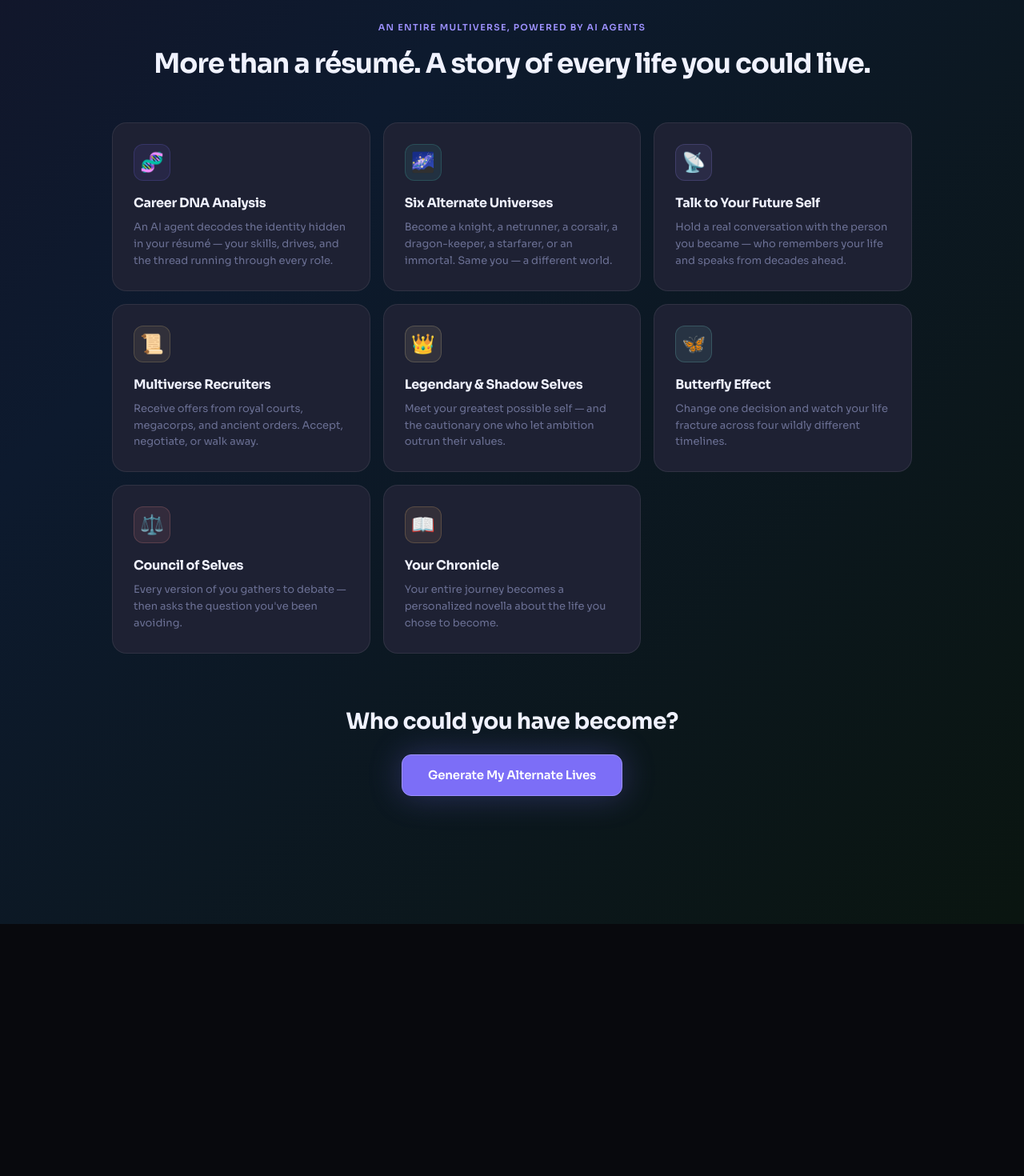
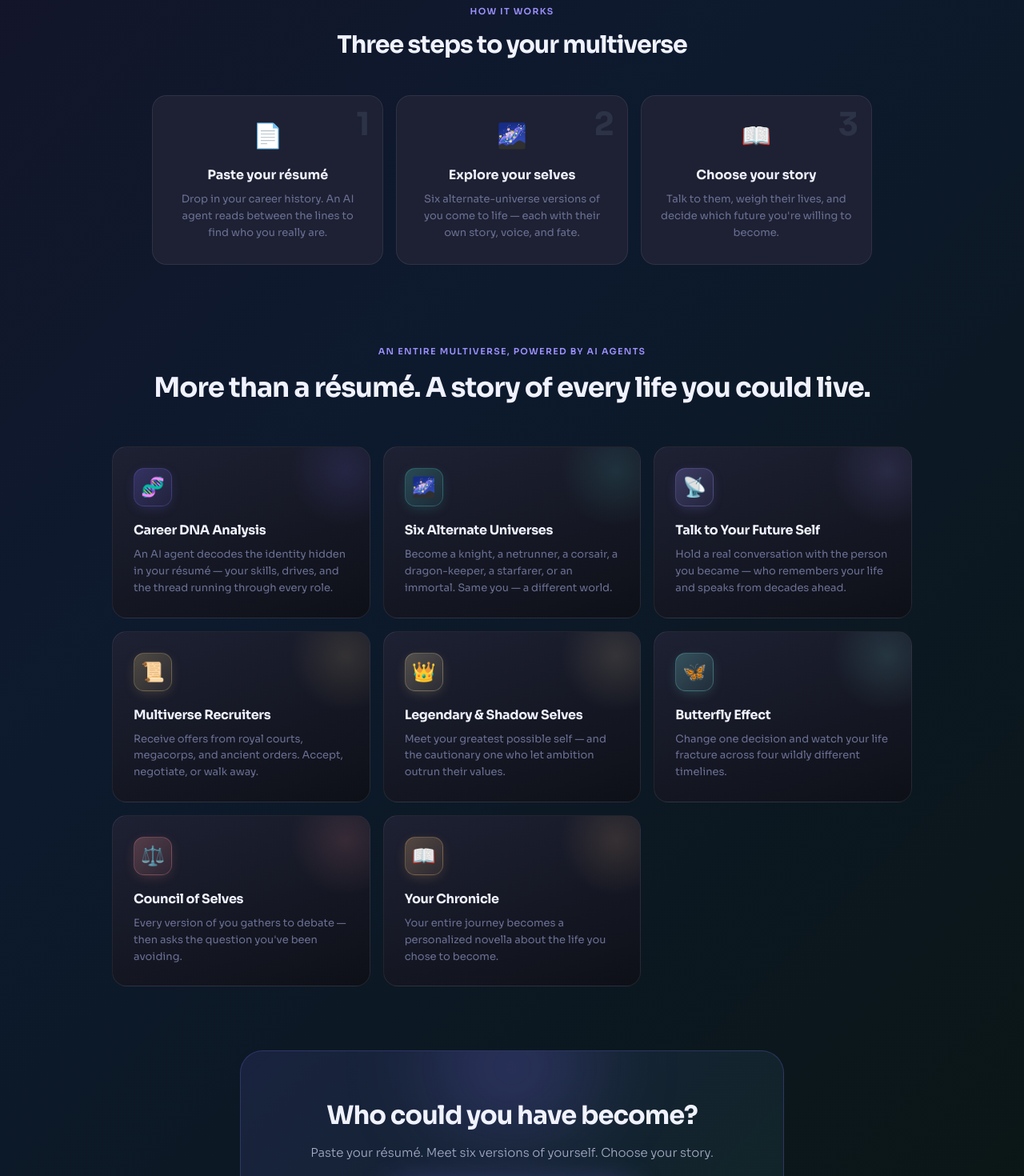
Before and after one commit to anitohlm/LinkedOut, a Next.js app: page / in a window 1280 px wide. Shown: the part 1220-2690 px from the top of the page at 80% size. Before the commit the page ends 2375 px from the top, so only its background shows below. Built offline with nearby package versions, Linux system fonts and the light colour scheme.

Commit message:
improved landing page

```diff
--- a/src/components/screens/Landing.tsx
+++ b/src/components/screens/Landing.tsx
@@ -221,8 +221,36 @@ export default function Landing({ transitionTo }: LandingProps) {
           </motion.div>
         </motion.div>
 
+        {/* ── HOW IT WORKS ── */}
+        <div style={{ maxWidth: 980, margin: "0 auto", padding: "20px 40px 40px" }}>
+          <motion.div initial={{ opacity: 0, y: 20 }} whileInView={{ opacity: 1, y: 0 }} viewport={{ once: true, margin: "-80px" }} transition={{ duration: 0.5 }}
+            style={{ textAlign: "center", marginBottom: 40 }}>
+            <p style={{ fontSize: 11, fontWeight: 600, letterSpacing: "0.12em", textTransform: "uppercase", color: "var(--violet2)", marginBottom: 12 }}>
+              How it works
+            </p>
+            <h2 style={{ fontSize: 30, fontWeight: 700, letterSpacing: "-1px", color: "var(--text)" }}>
+              Three steps to your multiverse
+            </h2>
+          </motion.div>
+
+          <div style={{ display: "grid", gridTemplateColumns: "repeat(auto-fit, minmax(240px, 1fr))", gap: 16, position: "relative" }}>
+            {STEPS.map((s, i) => (
+              <motion.div key={s.title} initial={{ opacity: 0, y: 20 }} whileInView={{ opacity: 1, y: 0 }} viewport={{ once: true, margin: "-40px" }}
+                transition={{ duration: 0.45, delay: i * 0.1 }}
+                style={{ position: "relative", padding: "28px 24px", borderRadius: 18, textAlign: "center",
+                  background: "var(--surface)", border: "1px solid var(--border)" }}>
+                <div style={{ position: "absolute", top: 16, right: 18, fontSize: 40, fontWeight: 800, letterSpacing: "-2px",
+                  color: "var(--surface3)", lineHeight: 1 }}>{i + 1}</div>
+                <div style={{ fontSize: 30, marginBottom: 14 }}>{s.icon}</div>
+                <h3 style={{ fontSize: 16, fontWeight: 700, color: "var(--text)", marginBottom: 8 }}>{s.title}</h3>
+                <p style={{ fontSize: 13, color: "var(--text3)", lineHeight: 1.6 }}>{s.desc}</p>
+              </motion.div>
+            ))}
+          </div>
+        </div>
+
         {/* ── FEATURES ── */}
-        <div style={{ maxWidth: 1080, margin: "0 auto", padding: "40px 40px 100px" }}>
+        <div style={{ maxWidth: 1080, margin: "0 auto", padding: "60px 40px 40px" }}>
           <motion.div
             initial={{ opacity: 0, y: 20 }}
             whileInView={{ opacity: 1, y: 0 }}
@@ -246,54 +274,93 @@ export default function Landing({ transitionTo }: LandingProps) {
                 whileInView={{ opacity: 1, y: 0 }}
                 viewport={{ once: true, margin: "-40px" }}
                 transition={{ duration: 0.45, delay: (i % 3) * 0.08 }}
+                whileHover={{ y: -5 }}
                 style={{
-                  background: "var(--surface)", border: "1px solid var(--border)",
-                  borderRadius: 18, padding: 26, textAlign: "left", transition: "border-color 0.3s",
+                  position: "relative", overflow: "hidden",
+                  background: "linear-gradient(160deg, var(--surface), var(--bg2))",
+                  border: "1px solid var(--border)",
+                  borderRadius: 18, padding: 26, textAlign: "left", transition: "border-color 0.3s, box-shadow 0.3s",
                 }}
-                onMouseEnter={e => { (e.currentTarget as HTMLDivElement).style.borderColor = `${f.color}55`; }}
-                onMouseLeave={e => { (e.currentTarget as HTMLDivElement).style.borderColor = "var(--border)"; }}
+                onMouseEnter={e => { const el = e.currentTarget as HTMLDivElement; el.style.borderColor = `${f.color}55`; el.style.boxShadow = `0 14px 40px -16px ${f.color}55`; }}
+                onMouseLeave={e => { const el = e.currentTarget as HTMLDivElement; el.style.borderColor = "var(--border)"; el.style.boxShadow = "none"; }}
               >
+                {/* corner glow */}
+                <div style={{ position: "absolute", top: -40, right: -40, width: 140, height: 140, borderRadius: "50%",
+                  background: `radial-gradient(circle, ${f.color}22, transparent 70%)`, pointerEvents: "none" }} />
                 <div style={{
-                  width: 46, height: 46, borderRadius: 12, marginBottom: 16,
-                  background: `${f.color}18`, border: `1px solid ${f.color}30`,
+                  width: 48, height: 48, borderRadius: 13, marginBottom: 18, position: "relative",
+                  background: `linear-gradient(135deg, ${f.color}40, ${f.color}15)`, border: `1px solid ${f.color}40`,
                   display: "flex", alignItems: "center", justifyContent: "center", fontSize: 24,
+                  boxShadow: `0 4px 16px -4px ${f.color}40`,
                 }}>{f.icon}</div>
                 <h3 style={{ fontSize: 16, fontWeight: 700, color: "var(--text)", marginBottom: 8, letterSpacing: "-0.3px" }}>{f.title}</h3>
                 <p style={{ fontSize: 13, color: "var(--text3)", lineHeight: 1.6 }}>{f.desc}</p>
               </motion.div>
             ))}
           </div>
+        </div>
 
-          {/* Closing CTA */}
+        {/* ── CLOSING CTA ── */}
+        <div style={{ maxWidth: 760, margin: "0 auto", padding: "40px 40px 80px" }}>
           <motion.div
             initial={{ opacity: 0, y: 20 }}
             whileInView={{ opacity: 1, y: 0 }}
             viewport={{ once: true }}
             transition={{ duration: 0.5 }}
-            style={{ textAlign: "center", marginTop: 64 }}
+            style={{
+              position: "relative", overflow: "hidden", textAlign: "center",
+              padding: "56px 40px", borderRadius: 28,
+              background: "linear-gradient(135deg, rgba(124,110,247,0.12), rgba(78,205,196,0.08))",
+              border: "1px solid rgba(124,110,247,0.25)",
+            }}
           >
-            <h2 style={{ fontSize: 28, fontWeight: 700, letterSpacing: "-0.5px", color: "var(--text)", marginBottom: 20 }}>
+            <div style={{ position: "absolute", top: -80, left: "50%", transform: "translateX(-50%)", width: 400, height: 200,
+              borderRadius: "50%", background: "radial-gradient(circle, rgba(124,110,247,0.25), transparent 70%)", filter: "blur(40px)", pointerEvents: "none" }} />
+            <h2 style={{ position: "relative", fontSize: 32, fontWeight: 700, letterSpacing: "-1px", color: "var(--text)", marginBottom: 12 }}>
               Who could you have become?
             </h2>
+            <p style={{ position: "relative", fontSize: 15, color: "var(--text2)", marginBottom: 28, fontWeight: 300 }}>
+              Paste your résumé. Meet six versions of yourself. Choose your story.
+            </p>
             <button
               onClick={() => transitionTo("upload-resume")}
               style={{
-                padding: "14px 32px", borderRadius: 12, fontSize: 15, fontWeight: 600,
+                position: "relative",
+                padding: "16px 36px", borderRadius: 12, fontSize: 15, fontWeight: 600,
                 cursor: "pointer", fontFamily: "Sora, sans-serif", letterSpacing: "-0.2px",
                 background: "var(--violet)", border: "1px solid var(--violet2)", color: "#fff",
-                boxShadow: "0 0 40px rgba(124,110,247,0.3)", transition: "all 0.25s",
+                boxShadow: "0 0 40px rgba(124,110,247,0.4)", transition: "all 0.25s",
               }}
-              onMouseEnter={e => { const b = e.currentTarget as HTMLButtonElement; b.style.background = "var(--violet2)"; b.style.transform = "translateY(-2px)"; }}
-              onMouseLeave={e => { const b = e.currentTarget as HTMLButtonElement; b.style.background = "var(--violet)"; b.style.transform = "translateY(0)"; }}
+              onMouseEnter={e => { const b = e.currentTarget as HTMLButtonElement; b.style.background = "var(--violet2)"; b.style.transform = "translateY(-2px)"; b.style.boxShadow = "0 0 60px rgba(124,110,247,0.6)"; }}
+              onMouseLeave={e => { const b = e.currentTarget as HTMLButtonElement; b.style.background = "var(--violet)"; b.style.transform = "translateY(0)"; b.style.boxShadow = "0 0 40px rgba(124,110,247,0.4)"; }}
             >
-              Generate My Alternate Lives
+              Generate My Alternate Lives →
             </button>
           </motion.div>
+
+          {/* Footer */}
+          <div style={{ textAlign: "center", marginTop: 56, paddingTop: 28, borderTop: "1px solid var(--border)" }}>
+            <div style={{ fontSize: 18, fontWeight: 700, letterSpacing: "-0.5px", marginBottom: 8 }}>
+              Linked<span style={{ color: "var(--violet2)" }}>Out</span>
+            </div>
+            <p style={{ fontSize: 12, color: "var(--text3)", lineHeight: 1.6 }}>
+              You&apos;ve been linked out of the timeline you know.<br />Meet the people you could have become.
+            </p>
+            <p style={{ fontSize: 11, color: "var(--text3)", marginTop: 16, opacity: 0.6 }}>
+              Powered by AI agents · A narrative career multiverse
+            </p>
+          </div>
         </div>
       </div>
     </div>
   );
 }
+
+const STEPS = [
+  { icon: "📄", title: "Paste your résumé", desc: "Drop in your career history. An AI agent reads between the lines to find who you really are." },
+  { icon: "🌌", title: "Explore your selves", desc: "Six alternate-universe versions of you come to life — each with their own story, voice, and fate." },
+  { icon: "📖", title: "Choose your story", desc: "Talk to them, weigh their lives, and decide which future you're willing to become." },
+];
 
 const FEATURES = [
   { icon: "🧬", color: "#7c6ef7", title: "Career DNA Analysis", desc: "An AI agent decodes the identity hidden in your résumé — your skills, drives, and the thread running through every role." },
```
